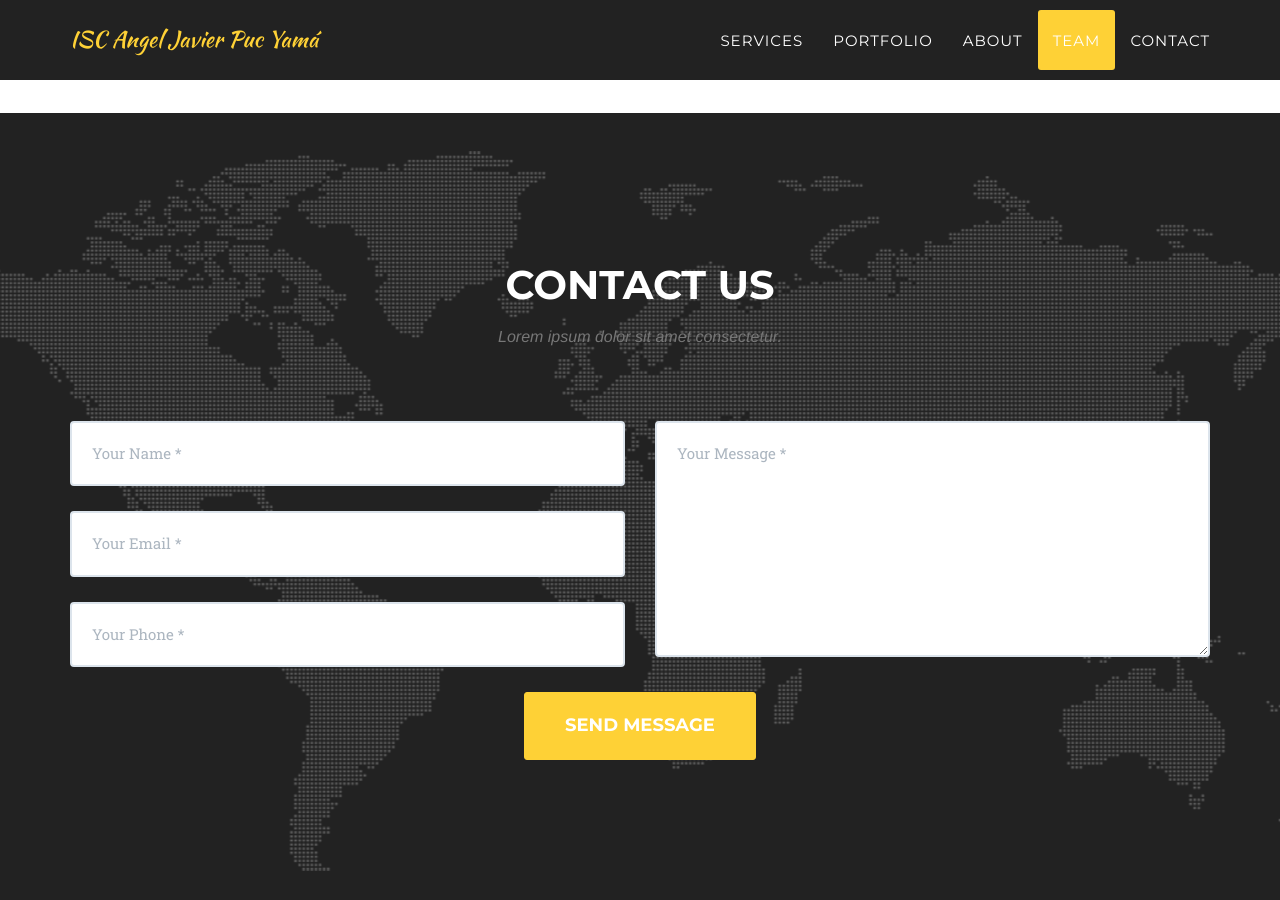
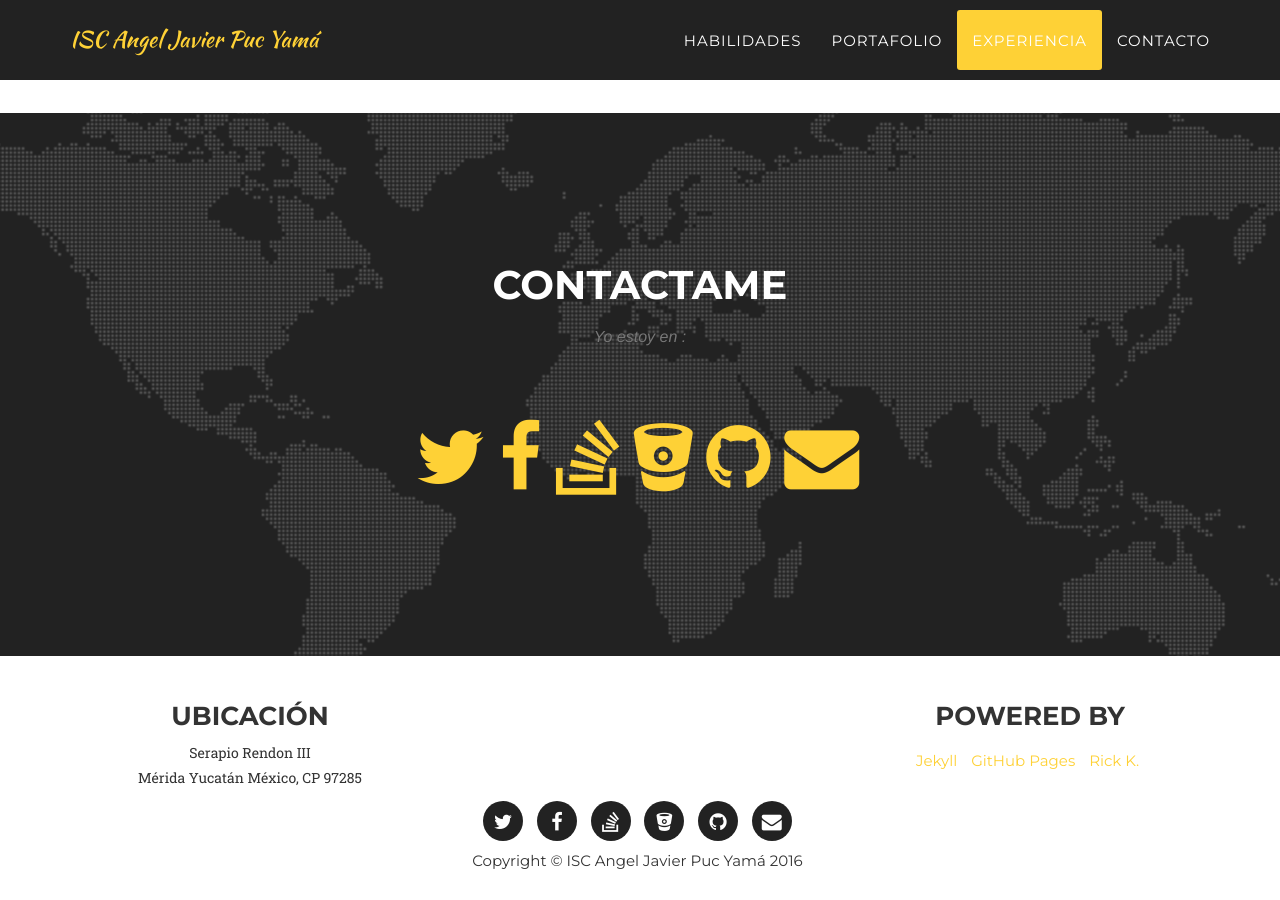
Before and after one commit to ajpy08/ajpy08.github.io, a Jekyll site: the page built from index.html, in a window 1280 px wide and 900 px high, scrolled down 6676 px. Built offline with Jekyll 4.4.1, drawn with Linux system fonts in a browser that asks for light colours; some web fonts are replaced.

Commit message:
Modifique Contacto y Header

```diff
--- a/_config.yml
+++ b/_config.yml
@@ -24,6 +24,8 @@ people:
       url: "https://facebook.com/iscangelpy"
     - title: github
       url: "https://github.com/ajpy08"
+    - title: envelope
+      url: mailto:angelpuc08@gmail.com
 
 - name: Larry Parker
   pic: 2
@@ -59,6 +61,8 @@ social:
     url: #
   - title: github
     url: "https://github.com/ajpy08"
+  - title: envelope
+    url: mailto:angelpuc08@gmail.com
 
 # Postal address (add as many lines as necessary)
 address:
--- a/_includes/contact.html
+++ b/_includes/contact.html
@@ -1,4 +1,4 @@
-<section id="contact">
+<!-- <section id="contact">
         <div class="container">
             <div class="row">
                 <div class="col-lg-12 text-center">
@@ -40,4 +40,28 @@
                 </div>
             </div>
         </div>
+    </section> -->
+
+<!-- Contact Section -->
+    <section id="contact">
+        <div class="container">
+            <div class="row">
+                <div class="col-lg-12 text-center">
+                    <h2 class="section-heading">Contactame</h2>
+                    <h3 class="section-subheading text-muted">Yo estoy en :</h3>
+                </div>
+            </div>
+            <div class="row">
+                <div class="col-lg-12 text-center">
+                        <ul class="list-inline">
+                            {% for network in site.social %}
+                            <li>
+                                <a href="{{ network.url }}" class="btn-social btn-outline"><i class="fa fa-5x fa-{{ network.title }}"></i></a>
+                            </li>
+                            {% endfor %}
+                        </ul>
+
+                </div>
+            </div>
+        </div>
     </section>
--- a/_includes/header.html
+++ b/_includes/header.html
@@ -4,7 +4,7 @@
             <!-- Brand and toggle get grouped for better mobile display -->
             <div class="navbar-header page-scroll">
                 <button type="button" class="navbar-toggle" data-toggle="collapse" data-target="#bs-example-navbar-collapse-1">
-                    <span class="sr-only">Toggle navigation</span>
+                    <span class="sr-only">Navega</span>
                     <span class="icon-bar"></span>
                     <span class="icon-bar"></span>
                     <span class="icon-bar"></span>
@@ -19,19 +19,19 @@
                         <a href="#page-top"></a>
                     </li>
                     <li>
-                        <a class="page-scroll" href="#services">Services</a>
+                        <a class="page-scroll" href="#services">Habilidades</a>
                     </li>
                     <li>
-                        <a class="page-scroll" href="#portfolio">Portfolio</a>
+                        <a class="page-scroll" href="#portfolio">Portafolio</a>
                     </li>
                     <li>
-                        <a class="page-scroll" href="#about">About</a>
+                        <a class="page-scroll" href="#about">Experiencia</a>
                     </li>
+                    <!-- <li>
+                        <a class="page-scroll" href="#team">Team</a>
+                    </li> -->
                     <li>
-                        <a class="page-scroll" href="#team">Team</a>
-                    </li>
-                    <li>
-                        <a class="page-scroll" href="#contact">Contact</a>
+                        <a class="page-scroll" href="#contact">Contacto</a>
                     </li>
                 </ul>
             </div>
```
